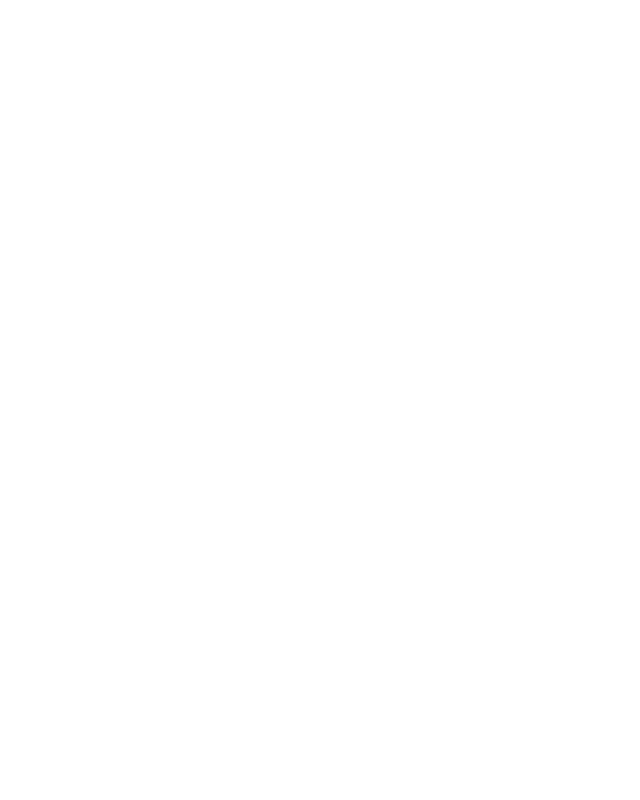
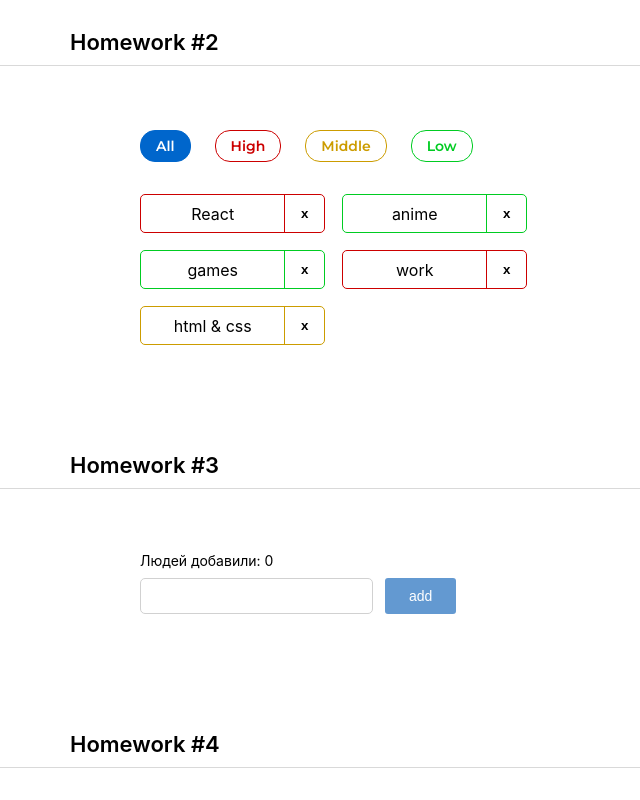
Before and after one commit to Dmitry-Klyuev/incubator-hometask, a React (Create React App) app: page / in a window 1280 px wide. Shown: the part 640-1440 px from the top of the page, without its empty margins (0-640 px from the left). Before the commit the page ends 800 px from the top, so only its background shows below. Built offline with nearby package versions, Linux system fonts and the light colour scheme.

Commit message:
for test 1-4

```diff
--- a/src/s1-main/App.tsx
+++ b/src/s1-main/App.tsx
@@ -2,15 +2,18 @@
 import s from './App.module.css'
 import HW5 from "../s2-homeworks/hw05/HW5";
 import HW1 from "../s2-homeworks/hw01/HW1";
+import HW2 from "../s2-homeworks/hw02/HW2";
+import HW3 from "../s2-homeworks/hw03/HW3";
+import HW4 from "../s2-homeworks/hw04/HW4";
 
 function App() {
     return (
         <div className={s.App}>
             <HW1/>
             {/*раскомментировать по ходу выполнения*/}
-            {/*<HW2/>*/}
-            {/*<HW3/>*/}
-            {/*<HW4/>*/}
+            <HW2/>
+            <HW3/>
+            <HW4/>
 
             {/*при выполнении дз 5 и более - закомментировать здесь дз 1-4, так как они есть внутри дз 5*/}
             {/*<HW5/>*/}
```
